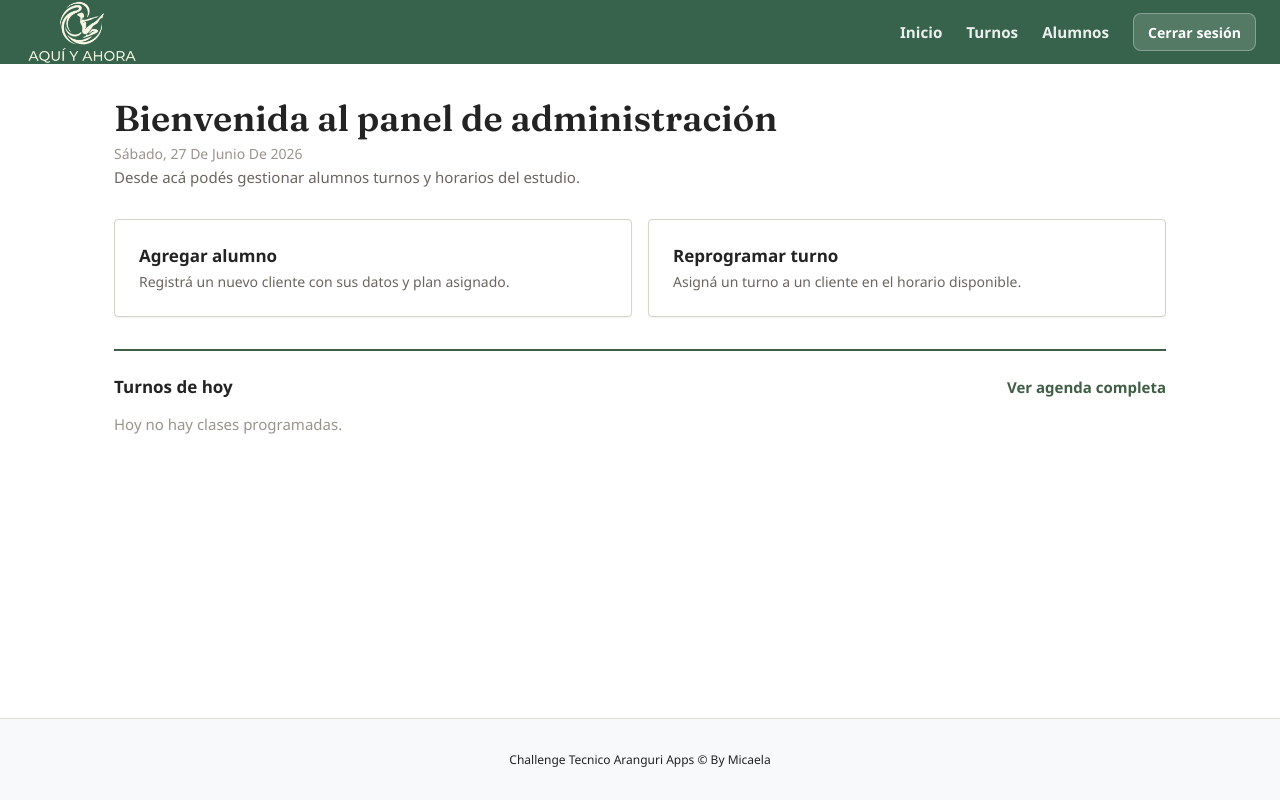
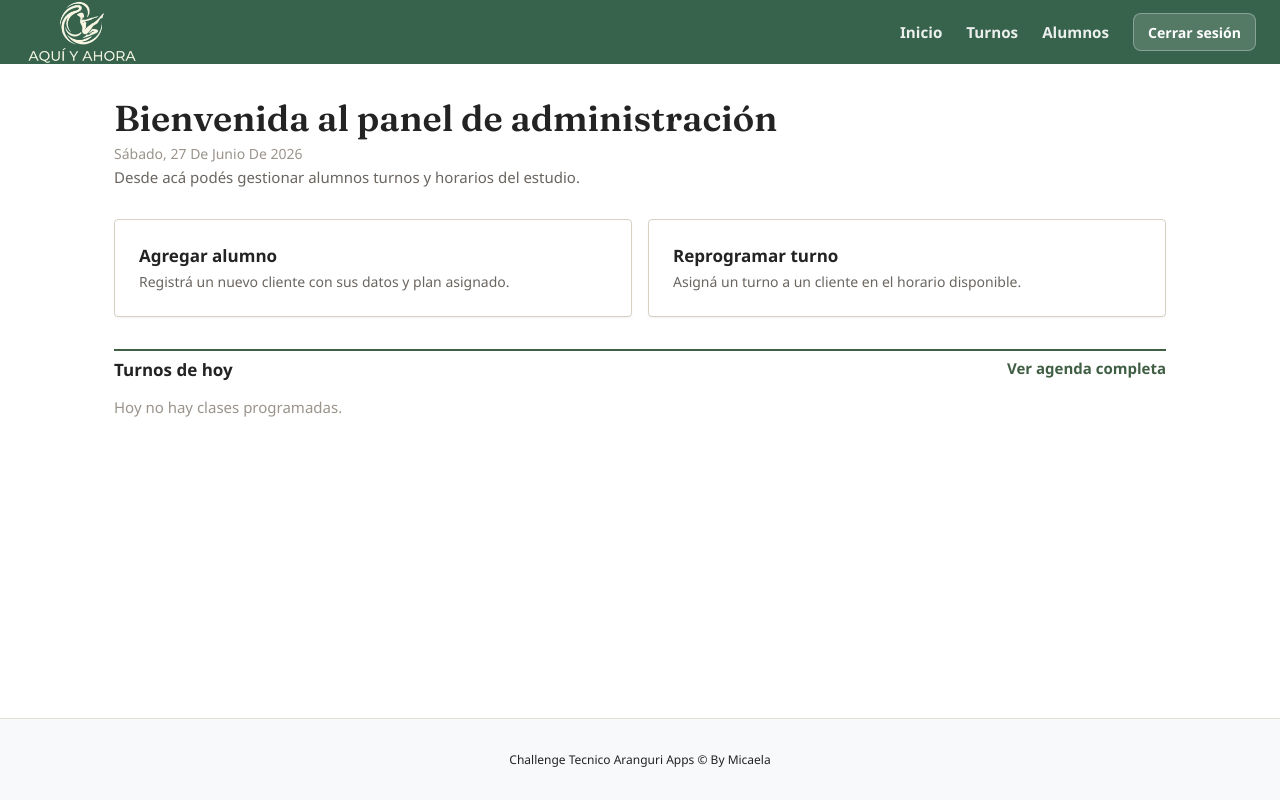
Before and after one commit to micamzz/turnos-pilates, a React (Vite) app: page /home in a window 1280 px wide. Built offline with nearby package versions, Linux system fonts and the light colour scheme; no server answers; the database is empty.

Commit message:
separar resumen de turnos de hoy y total de alumnos activos en el Home

```diff
--- a/src/pages/HomeAdmin.module.css
+++ b/src/pages/HomeAdmin.module.css
@@ -70,7 +70,7 @@
 
 .seccionTurnosHoy {
   border-top: 2px solid var(--verde-oscuro);
-  padding: var(--espacio-6) 0 0;
+  padding: var(--espacio-1) 0 0;
 }
 
 .encabezadoTurnosHoy {
@@ -86,7 +86,7 @@
   font-size: var(--texto-md);
   font-weight: var(--peso-bold);
   color: var(--texto-principal);
-  margin: 0;
+  margin: 0.2em 0 0 0 ;
 }
 
 .botonVerAgenda {
@@ -104,6 +104,7 @@
   display: flex;
   gap: var(--espacio-8);
   flex-wrap: wrap;
+  margin-bottom:var(--espacio-2);
 }
 
 .estadisticaTurno {
@@ -120,7 +121,7 @@
 }
 
 .etiquetaEstadistica {
-  font-size: var(--texto-s);
+  font-size: var(--texto-sm);
   color: var(--texto-secundario);
   margin-top: var(--espacio-1);
 }
--- a/src/utils/fechas.js
+++ b/src/utils/fechas.js
@@ -96,9 +96,11 @@ export function esFechaPasada(fechaISO) {
 /*Calcula si una clase ya pasó, comparando la fecha y hora de la clase con el momento actual.
  calcula hasta el dia siguiente a las 12:00 */
 export function claseYaPaso(fechaISO, horaClase) {
-  const [horas, minutos] = horaClase.split(':')
-  const fechaClase = new Date(fechaISO)
-  fechaClase.setHours(Number(horas), Number(minutos), 0, 0)
+  const [anio, mes, dia] = fechaISO.split('-').map(Number)
+  const [horas, minutos] = horaClase.split(':').map(Number)
+
+
+  const fechaClase = new Date(anio, mes - 1, dia, horas, minutos, 0, 0)
 
   const momentoDeBloqueo = new Date(fechaClase)
   momentoDeBloqueo.setDate(momentoDeBloqueo.getDate() + 1)
@@ -107,7 +109,6 @@ export function claseYaPaso(fechaISO, horaClase) {
   const ahora = new Date()
   return ahora >= momentoDeBloqueo
 }
-
 /* Devuelve que clientes estan anotados en ese dia y hora,
 permite que se pueda agregar gente de prueba(que no estan agendados como clientes) */
 export function clientesEnClaseYFecha(inscripcionesDeLaClase, reservas, claseId, fechaISO) {
```
